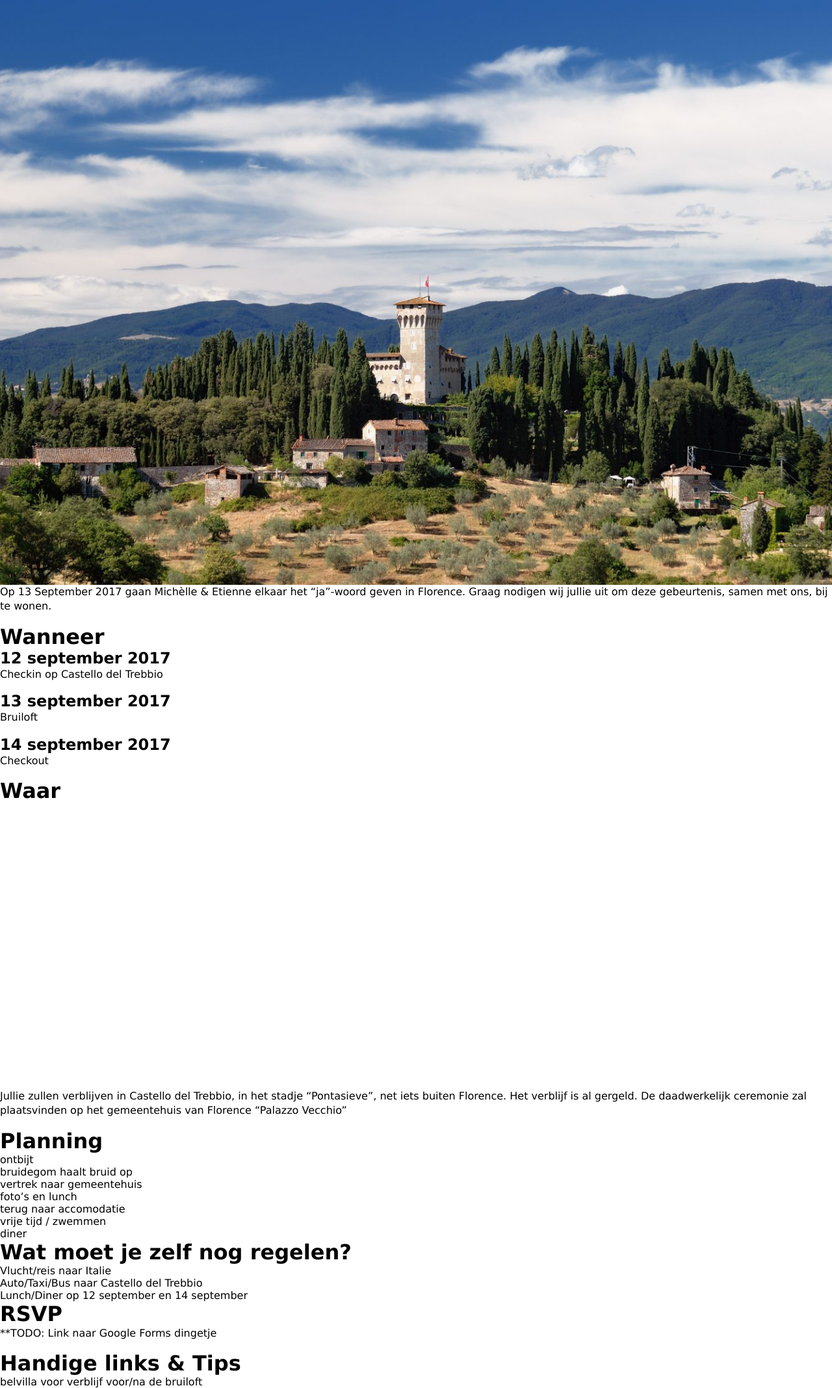
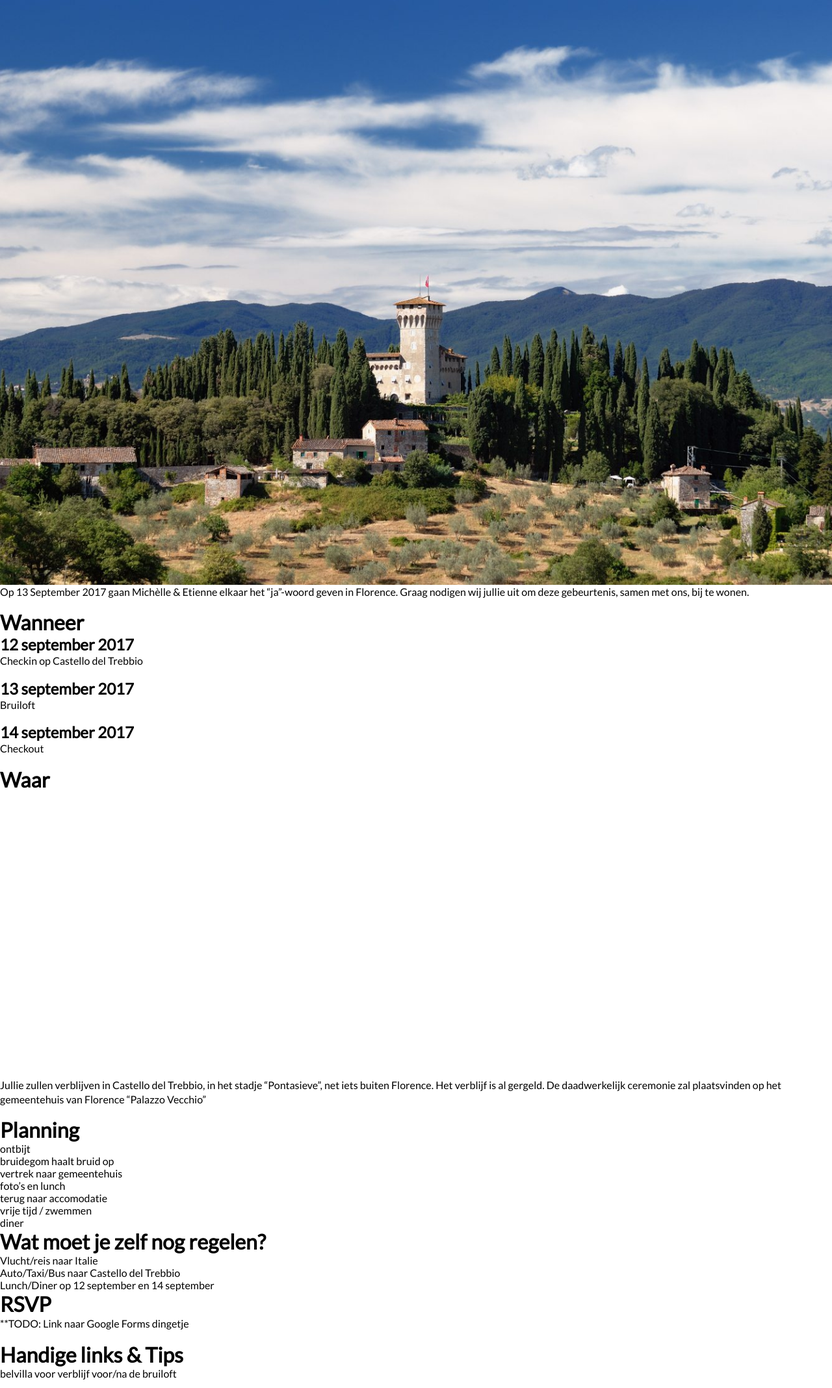
Before and after one commit to eirvandelden/bruiloft-daggast, a Jekyll site: the page built from index copy.md, in a window 1280 px wide. Shown: the whole page at 65% size. Built offline with Jekyll 4.4.1, drawn with Linux system fonts in a browser that asks for light colours; some web fonts are replaced.

Commit message:
Add new google fonts
bla

```diff
--- a/_sass/_base.scss
+++ b/_sass/_base.scss
@@ -1,6 +1,9 @@
 /**
  * Reset some basic elements
  */
+@import 'https://fonts.googleapis.com/css?family=Dynalight';
+@import 'https://fonts.googleapis.com/css?family=Lato:400';
+
 body, h1, h2, h3, h4, h5, h6,
 p, blockquote, pre, hr,
 dl, dd, ol, ul, figure {
@@ -9,7 +12,7 @@ dl, dd, ol, ul, figure {
 }
 
 body {
-    font-family: 'Lucida Sans', 'Lucida Sans Regular', 'Lucida Grande', 'Lucida Sans Unicode', Geneva, Verdana, sans-serif;
+    font-family: 'Lato', 'Helvetica Neue' ,'Lucida Sans', 'Lucida Sans Regular', 'Lucida Grande', 'Lucida Sans Unicode', Geneva, Verdana, sans-serif;
 }
 
 .hero {
@@ -38,7 +41,7 @@ body {
     padding: 8em 0;
 
     h2 {
-        font-family: 'Snell Roundhand', Times, serif;
+        font-family: 'Dynalight', cursive, 'Snell Roundhand', Times, serif;
         text-align: center;
         font-size: 6em;
         color: #BA8D52;
```
